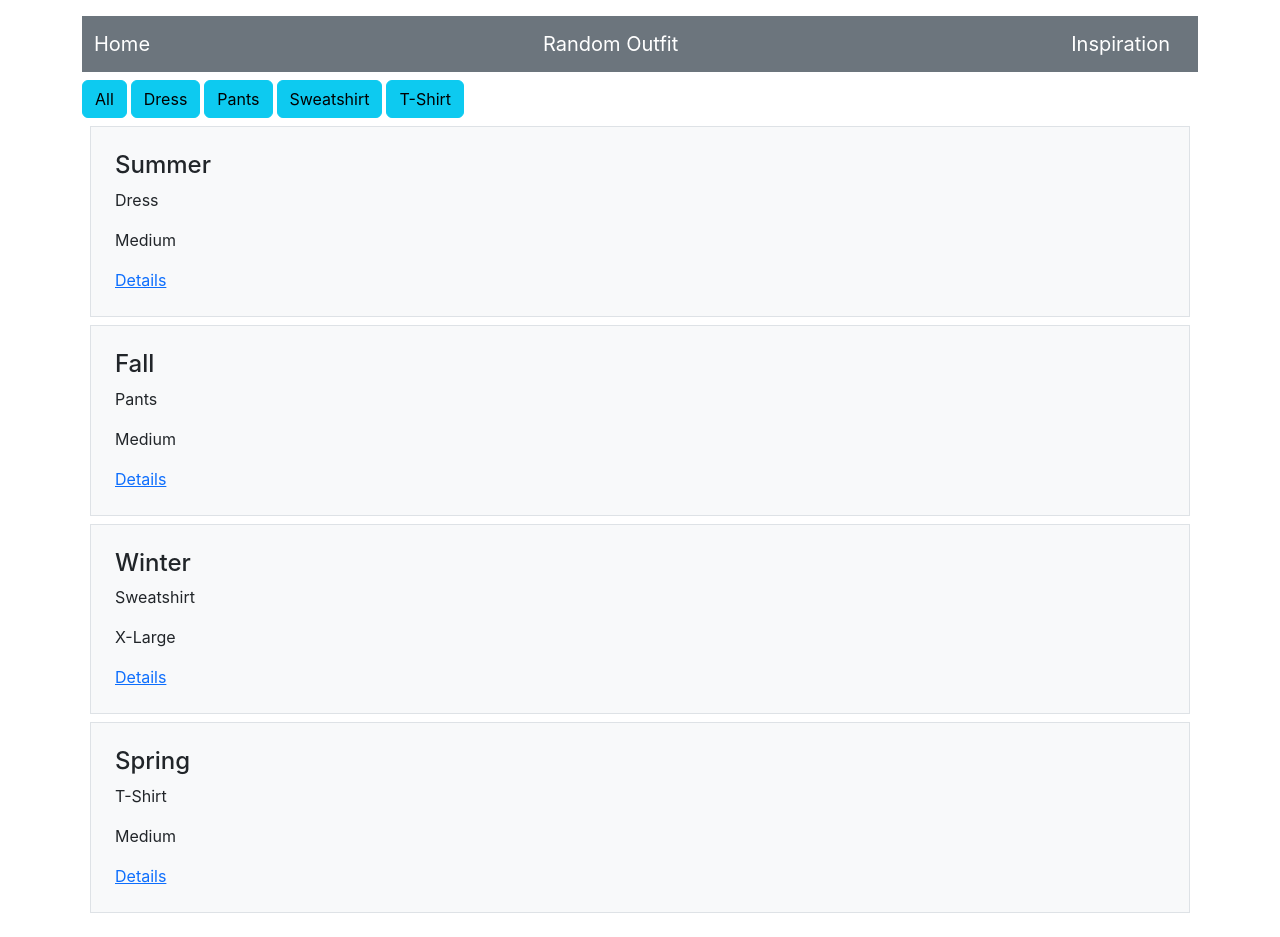
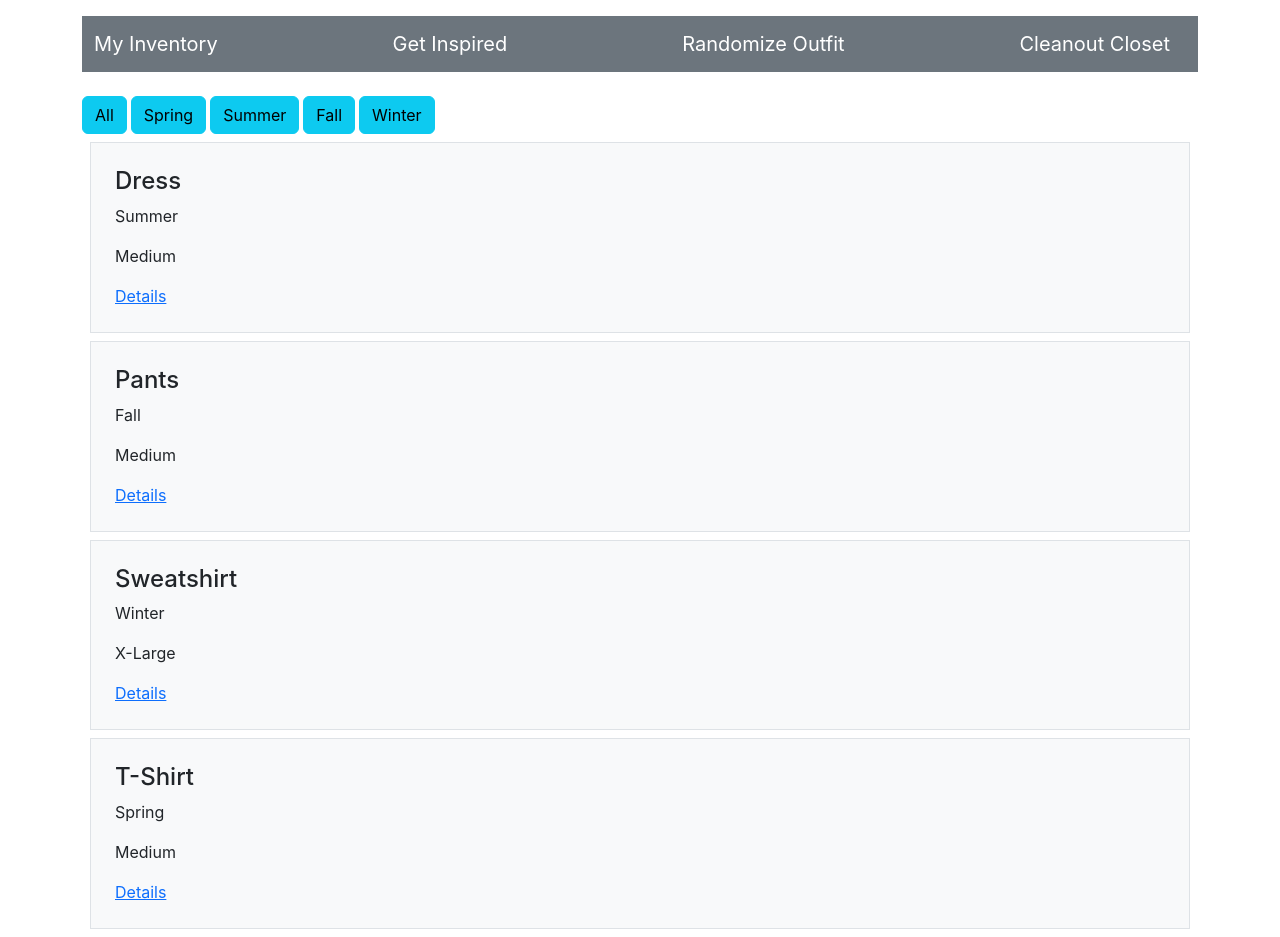
Before and after one commit to brittanykarite/clothing-portfolio-project, a React (Create React App) app: page / in a window 1280 px wide. Built offline with nearby package versions, Linux system fonts and the light colour scheme.

Commit message:
add CleanoutPage

```diff
--- a/src/App.js
+++ b/src/App.js
@@ -1,6 +1,7 @@
 import { useState } from 'react';
 import HomePage from './components/HomePage';
 import OutfitPage from './components/OutfitPage';
+import CleanoutPage from './components/CleanoutPage';
 import { TEST_CLOTHES } from './TEST_CLOTHES';
 import { Link, Route, Routes } from 'react-router-dom';
 import InspirationPage from './components/InspirationPage';
@@ -12,10 +13,11 @@ function App() {
   return (
     <div>
       <Container>
-      <Navbar className='my-2 mt-3' color='secondary' dark>
-        <NavbarBrand tag={Link} to='/'>Home</NavbarBrand>
-        <NavbarBrand tag={Link} to='/random'>Random Outfit</NavbarBrand>
-        <NavbarBrand tag={Link} to='/inspiration/:inspirationId'>Inspiration</NavbarBrand>
+      <Navbar className='my-4 mt-3' color='secondary' dark>
+        <NavbarBrand tag={Link} to='/'>My Inventory</NavbarBrand>
+        <NavbarBrand tag={Link} to='/inspiration/:inspirationId'>Get Inspired</NavbarBrand>
+        <NavbarBrand tag={Link} to='/random'>Randomize Outfit</NavbarBrand>
+        <NavbarBrand tag={Link} to='/cleanout'>Cleanout Closet</NavbarBrand>
       </Navbar>
       </Container>
       <Container>
@@ -23,6 +25,7 @@ function App() {
         <Route path='/' element={<HomePage clothesList={clothesList} />} />
         <Route path='/random' element={<OutfitPage clothesList={clothesList} />} />
         <Route path='/inspiration/:inspirationId' element={<InspirationPage clothesList={clothesList} />} />
+        <Route path='/cleanout' element={<CleanoutPage clothesList={clothesList} />} />
       </Routes>
       </Container>
     </div >
--- /dev/null
+++ b/src/components/CleanoutPage.js
@@ -0,0 +1,15 @@
+// import { Container, Col, Row } from 'reactstrap'
+
+const CleanoutPage = () => {
+
+    return (
+        <h5>
+            Links to shoppping websites will go here
+        </h5>
+    )
+}
+
+
+
+
+export default CleanoutPage;
--- a/src/components/ClothesCard.js
+++ b/src/components/ClothesCard.js
@@ -3,8 +3,8 @@ import { Link } from "react-router-dom";
 function ClothesCard ({ clothes }) {
     return (
         <div className='bg-light border p-4 m-2'>
-          <h4>{clothes.category}</h4>
-          <p>{clothes.style}</p>
+          <h4>{clothes.style}</h4>
+          <p>{clothes.category}</p>
           <p>{clothes.size}</p>
           <Link to={'/clothes/' + clothes.id}>Details</Link>
         </div>
--- a/src/components/HomePage.js
+++ b/src/components/HomePage.js
@@ -2,24 +2,24 @@ import { useState } from "react"
 import ClothesCard from "./ClothesCard"
 
 export default function HomePage({ clothesList }) {
-    const [styleFilter, setStyleFilter] = useState('All')
+    const [categoryFilter, setCategoryFilter] = useState('All')
 
     let filteredClothes
-    if (styleFilter === 'All') {
+    if (categoryFilter === 'All') {
         filteredClothes = clothesList
     }
     else {
-        filteredClothes = clothesList.filter(clothes => clothes.style === styleFilter)
+        filteredClothes = clothesList.filter(clothes => clothes.category === categoryFilter)
     }
 
     return (
         <div>
             <div>
-                <button className='btn btn-info me-1' onClick={() => setStyleFilter('All')}>All</button>
-                <button className='btn btn-info me-1' onClick={() => setStyleFilter('Dress')}>Dress</button>
-                <button className='btn btn-info me-1' onClick={() => setStyleFilter('Pants')}>Pants</button>
-                <button className='btn btn-info me-1' onClick={() => setStyleFilter('Sweatshirt')}>Sweatshirt</button>
-                <button className='btn btn-info me-1' onClick={() => setStyleFilter('T-Shirt')}>T-Shirt</button>
+                <button className='btn btn-info me-1' onClick={() => setCategoryFilter('All')}>All</button>
+                <button className='btn btn-info me-1' onClick={() => setCategoryFilter('Spring')}>Spring</button>
+                <button className='btn btn-info me-1' onClick={() => setCategoryFilter('Summer')}>Summer</button>
+                <button className='btn btn-info me-1' onClick={() => setCategoryFilter('Fall')}>Fall</button>
+                <button className='btn btn-info me-1' onClick={() => setCategoryFilter('Winter')}>Winter</button>
             </div>
             {filteredClothes.map( c => <ClothesCard clothes={c} />)}
         </div>
```
